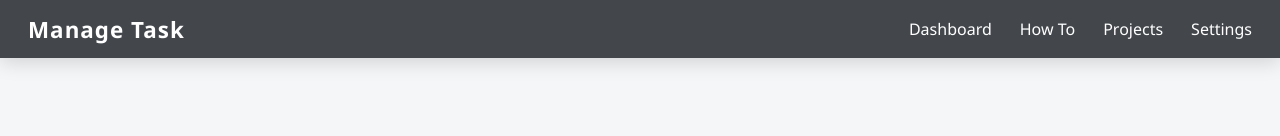
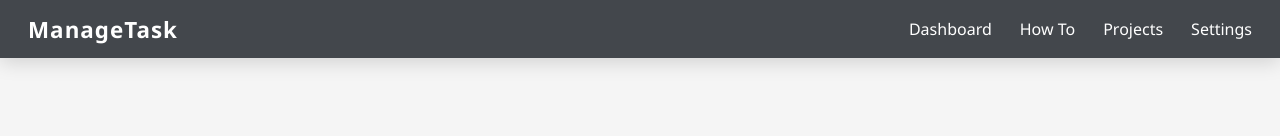
Before and after one commit to ankit-rawat048/Task-Mangement-App, a React (Create React App) app in the folder frontend/: page /dashboard in a window 1280 px wide. Shown: the top 136 px of the page. Built offline with nearby package versions, Linux system fonts and the light colour scheme.

Commit message:
background img added

```diff
--- a/frontend/src/components/Navbar.js
+++ b/frontend/src/components/Navbar.js
@@ -10,7 +10,7 @@ const Navbar = () => {
 
       <nav className="navbar" role="navigation" aria-label="Main navigation">
         <div className="navbar-title" onClick={() => window.location.href = "/dashboard"}>
-          Manage Task
+          ManageTask
         </div>
 
         <div
--- a/frontend/src/styles/csspages/Dashboard.css
+++ b/frontend/src/styles/csspages/Dashboard.css
@@ -1,8 +1,17 @@
 .dashboard-container {
-  font-family: 'Segoe UI', Tahoma, Geneva, Verdana, sans-serif;
-  background-color: #f4f6f8;
-  min-height: 100vh;
-  padding-bottom: 2rem;
+  position: relative;
+  height: 100vh;
+  overflow: hidden;
+}
+
+.video-bg {
+  position: fixed;
+  top: 0;
+  left: 0;
+  width: 100%;
+  height: 100%;
+  object-fit: cover;
+  z-index: -1;
 }
 
 .status-message {
```
Also changed, not shown: 2 other files (tests, documents, lock files or other folders).
